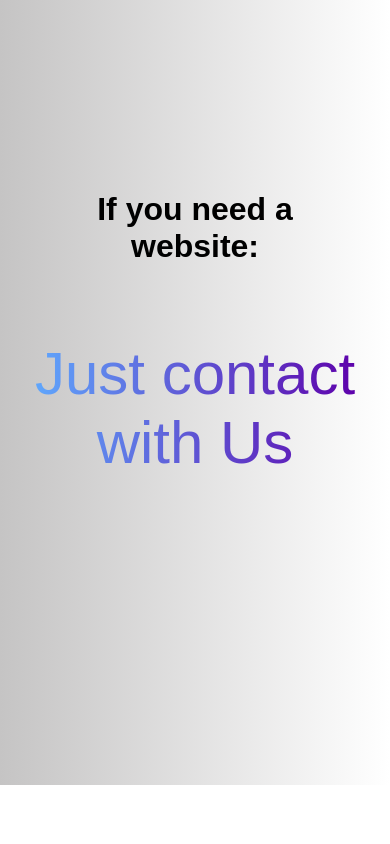
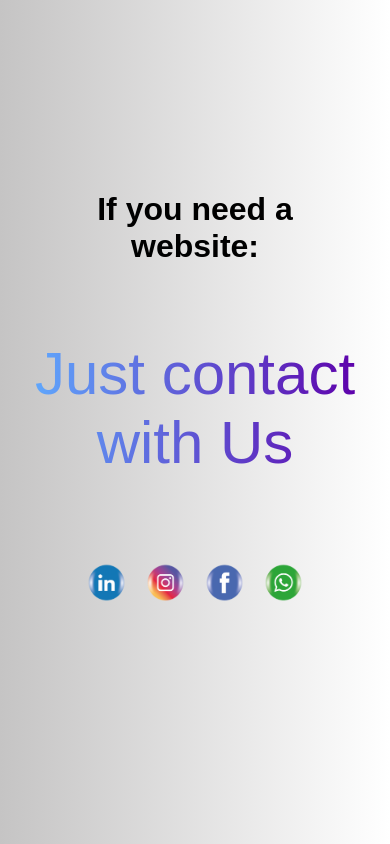
Before and after one commit to gabi-devel/gabi-devel-responsive, a plain HTML site: page index.html in a window 390 px wide. Shown: the part 900-1744 px from the top of the page. Before the commit the page ends 1685 px from the top, so only its background shows below. Drawn offline with Linux system fonts and the light colour scheme.

Commit message:
Total responsive items

```diff
--- a/index.html
+++ b/index.html
@@ -48,8 +48,6 @@
     <div class="hero__ccontainer">
         <h1 class="hero__cheading">If you need a website:<br><br><br></h1>
             <p class="hero__cdescription">Just contact with Us</p><br><br><br>
-            <img src="">
-            <img src="">
             <div class="footer-content">
                 <a href="https://www.linkedin.com/in/gabrielabustos89/"><img src="linkedin.png" class="icon-style" alt="Linkedin icon"></a>
                 <a href="https://www.instagram.com/"><img src="instagram.png" class="icon-style" alt="Instagram icon"></a>
--- a/styles.css
+++ b/styles.css
@@ -310,15 +310,19 @@
         font-size: 40px;
     }
 }
-}
 
-.footer-content {
-    width: 500px;
+.footer-content img {
+    width: 10vw
+    ;padding: 1rem;
 }
 
  @media (max-width: 600px) {
-    .footer-content {
-      width: 500px;
-      display: none;
+    .hero2 {
+      width: 100vw;
+    }
+
+    .footer-content img {
+        width: 14vw
+        ;padding: 0.5rem;
     }
 }
```
